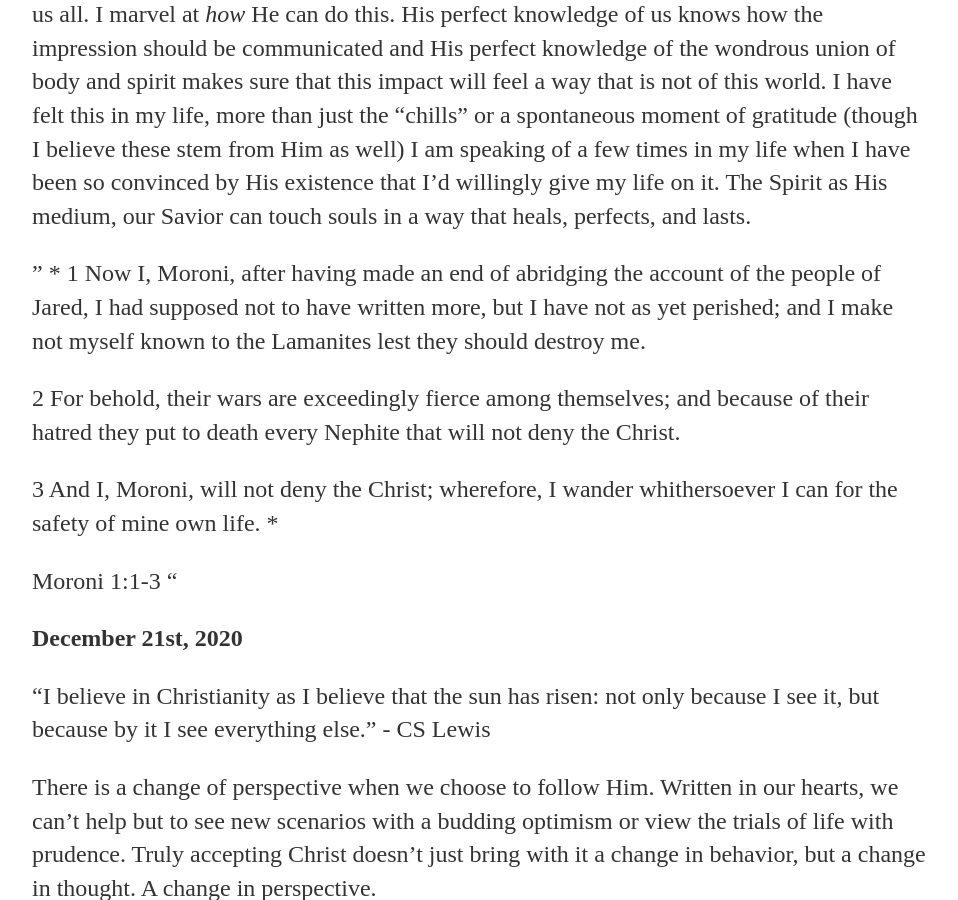
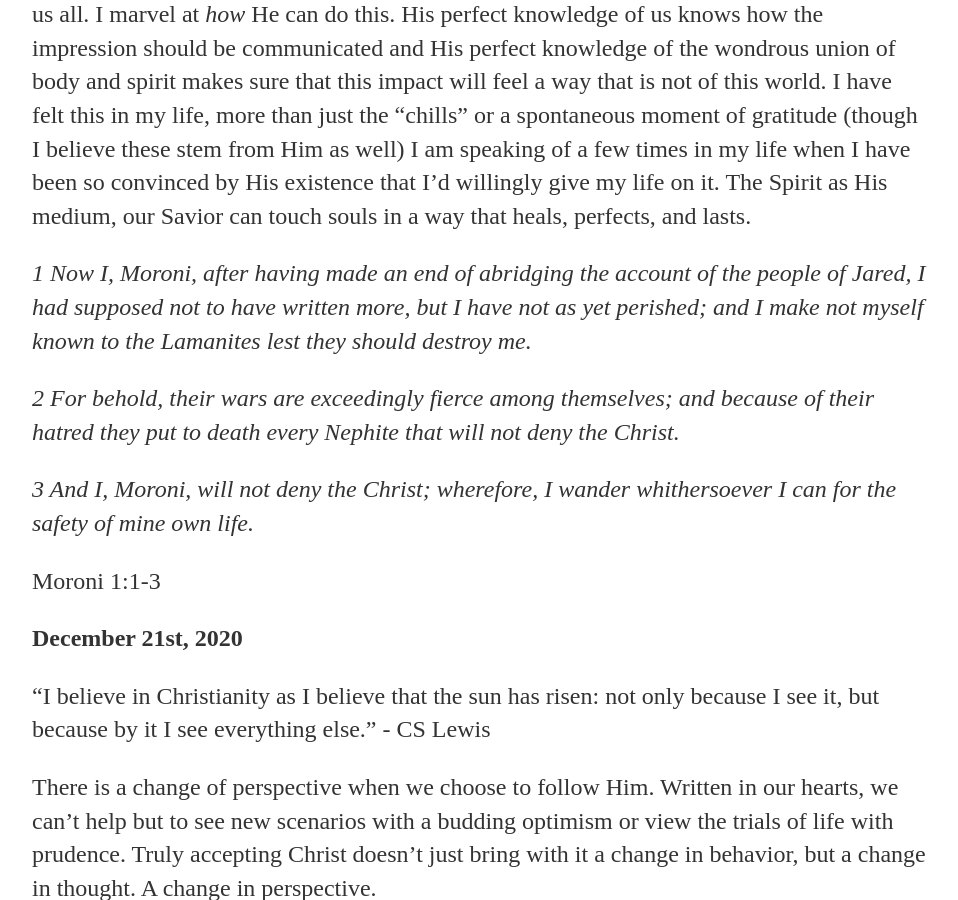
Before and after one commit to huntermaxfield/huntermaxfield.github.io, a Jekyll site: the page built from _posts/2020-12-01-christmas-posts-2020.md, in a window 1280 px wide and 900 px high, scrolled down 415 px. Shown: the whole window, without its empty margins (160-1118 px from the left). Built offline with Jekyll 4.4.1, drawn with Linux system fonts in a browser that asks for light colours.

Commit message:
formatting

```diff
--- a/_posts/2020-12-01-christmas-posts-2020.md
+++ b/_posts/2020-12-01-christmas-posts-2020.md
@@ -7,17 +7,15 @@ title: "My Thoughts on Christ"
 
 The impressions of the Spirit leave an indelible impact on the soul.  Though our spirituality is fluid as the tides, there are moments in life that we will remember as divine.  These moments end up being an anchor to souls, able to conquer the temptation or imperfections that poke at us all.  I marvel at *how* He can do this.  His perfect knowledge of us knows how the impression should be communicated and His perfect knowledge of the wondrous union of body and spirit makes sure that this impact will feel a way that is not of this world.  I have felt this in my life, more than just the "chills" or a spontaneous moment of gratitude (though I believe these stem from Him as well) I am speaking of a few times in my life when I have been so convinced by His existence that I'd willingly give my life on it.  The Spirit as His medium, our Savior can touch souls in a way that heals, perfects, and lasts.
 
-"
-*
-1 Now I, Moroni, after having made an end of abridging the account of the people of Jared, I had supposed not to have written more, but I have not as yet perished; and I make not myself known to the Lamanites lest they should destroy me.
 
-2 For behold, their wars are exceedingly fierce among themselves; and because of their hatred they put to death every Nephite that will not deny the Christ.
+*1 Now I, Moroni, after having made an end of abridging the account of the people of Jared, I had supposed not to have written more, but I have not as yet perished; and I make not myself known to the Lamanites lest they should destroy me.*
 
-3 And I, Moroni, will not deny the Christ; wherefore, I wander whithersoever I can for the safety of mine own life.
-*
+*2 For behold, their wars are exceedingly fierce among themselves; and because of their hatred they put to death every Nephite that will not deny the Christ.*
+
+*3 And I, Moroni, will not deny the Christ; wherefore, I wander whithersoever I can for the safety of mine own life.*
+
 
 Moroni 1:1-3
-"
 
 
 
```
